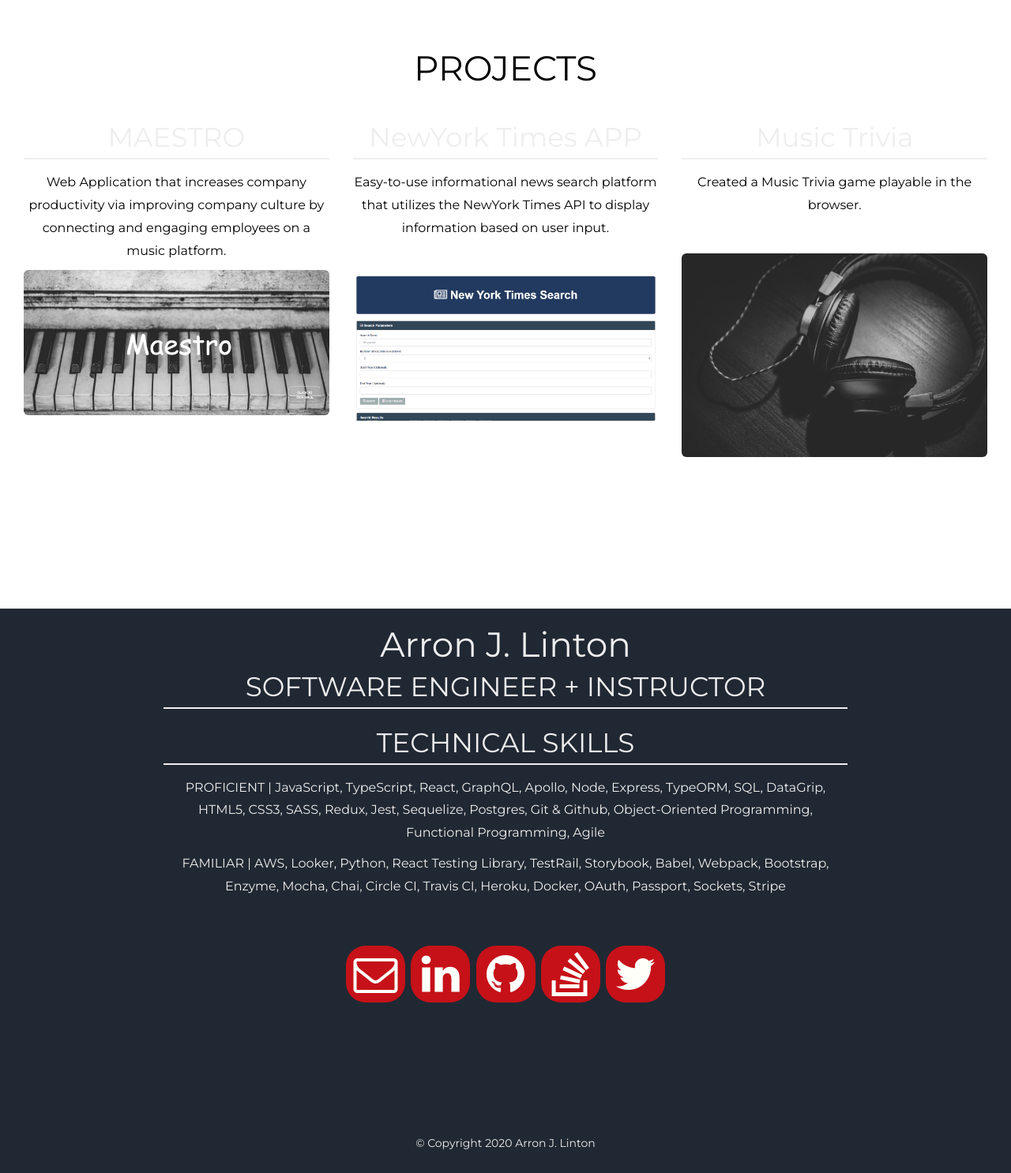
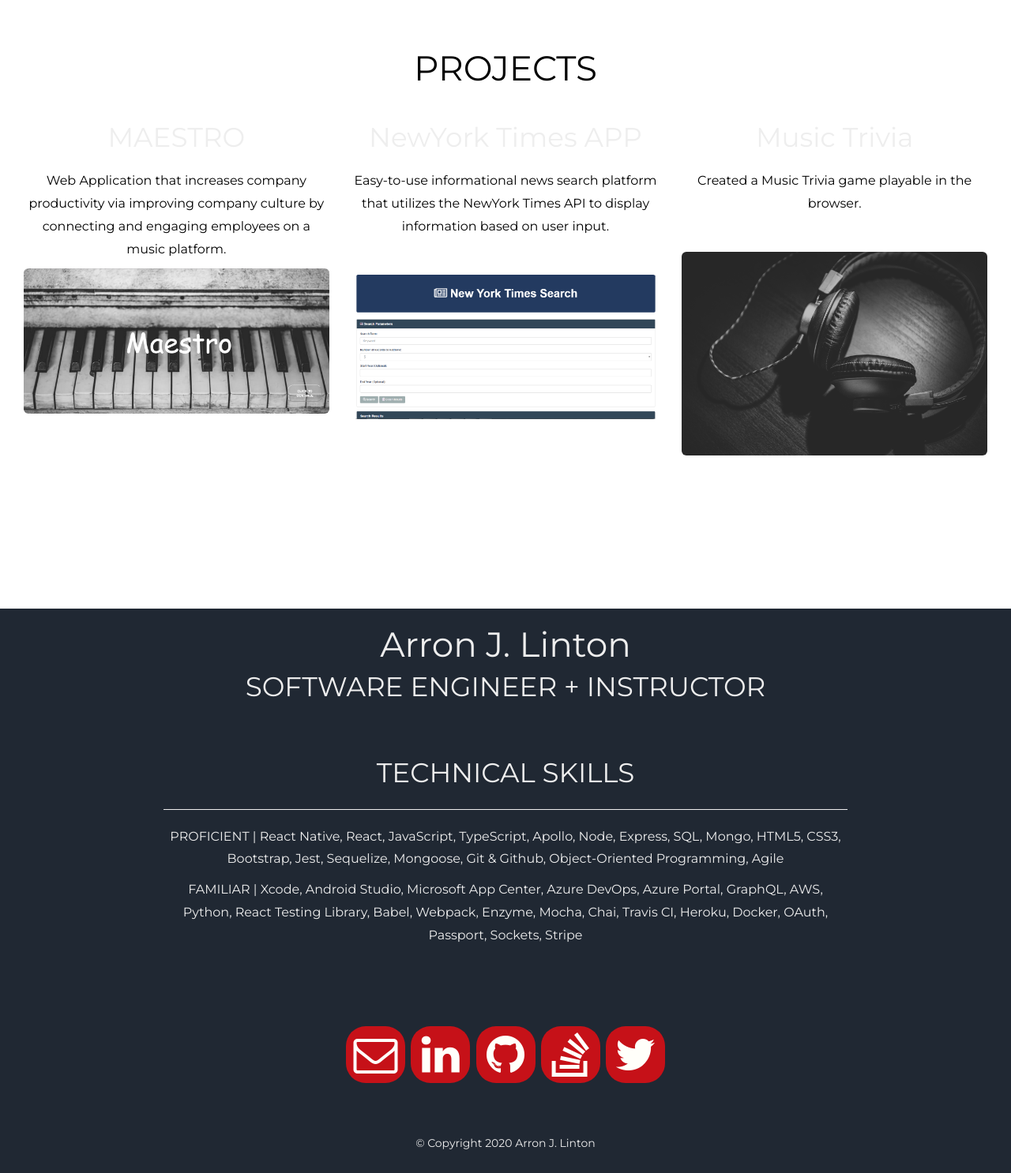
Before and after one commit to ArronJLinton/ArronJ-Linton, a PHP site: page / in a window 1280 px wide. Shown: the part 1949-3435 px from the top of the page at 79% size. Run offline with PHP 8.4, Linux system fonts and the light colour scheme; some libraries are stand-ins or nearby versions.

Commit message:
contact section updates

```diff
--- a/assets/css/style.css
+++ b/assets/css/style.css
@@ -31,8 +31,6 @@ body {
 
 .navbar {
   padding: 2% 5%;
-  /*    border: 0;*/
-  /*    border-radius: 0;*/
   margin-bottom: 0;
   font-size: 12px;
   letter-spacing: 5px;
@@ -57,7 +55,6 @@ body {
 
 /*First Container Text*/
 #front-caption {
-
   margin-top: 15%;
   text-align: center;
   font-style: italic;
@@ -122,28 +119,14 @@ body {
 }
 
 #skills {
-    margin: 0 auto;
-  }
-
-/*Connect With Me Sidebar*/
-#connect {
-  max-width: 400px;
-  margin-right: 50px;
-  float: right;
-  width: 100%;
-  background: #fff;
-  padding: 30px;
-  border: 1px solid #ddd;
-  margin-bottom: 20px;
+  margin: 40px auto;
 }
 
 h3, #connect h3, #contact p {
   color: #eeeeee;
-
 }
 
 h4, #connect h4 {
-  border-bottom: 2px solid #eee;
   margin-bottom: 15px;
   line-height: 22px;
   color: #eeeeee;
@@ -154,39 +137,25 @@ h4 {
 }
 
 /* SOCIAL MEDIA ICONS */
-.social {
-  height: 75px;
-  width: 75px;
-  margin-top: 8px;
-  margin-right: 10px;
-}
-
 .social:last-child {
   margin-right: 0;
 }
 
 /* body {  margin:0 auto; max-width:940px;} */
 
-#swdicons a {
-
+#social a {
   color: #fffffa;
   background-color: #c61118;
-
   display: inline-block;
-
   font-size: 56px;
-
   border-radius:25px;
-
   height: auto;
   text-align:center;
-
   padding:8px;
   line-height: 56px;
   width: 75px;
   margin: 0 1px 6px;
   margin-top: 50px;
-
 }
 
 footer {
@@ -195,13 +164,13 @@ footer {
   color: white;
   padding: 25px;
   width: 100%;
-
 }
 
 .copyright {
   color:#eeeeee;
   font-size: 14px;
 }
+
 /*Media Screen Tags*/
 @media screen and (max-width: 980px) {
 
--- a/index.html
+++ b/index.html
@@ -143,12 +143,13 @@
 
   <div id="skills" class="container">
     <h4>TECHNICAL SKILLS</h4>
-    <p>PROFICIENT | JavaScript, TypeScript, React, GraphQL, Apollo, Node, Express, TypeORM, SQL, DataGrip, HTML5, CSS3, SASS, Redux, Jest, Sequelize, Postgres, Git & Github, Object-Oriented Programming, Functional Programming, Agile</p>
-    <p>FAMILIAR | AWS, Looker, Python, React Testing Library, TestRail, Storybook, Babel, Webpack, Bootstrap, Enzyme, Mocha, Chai, Circle CI, Travis CI, Heroku, Docker, OAuth, Passport, Sockets, Stripe</p>
+    <hr>
+    <p>PROFICIENT | React Native, React, JavaScript, TypeScript, Apollo, Node, Express, SQL, Mongo, HTML5, CSS3, Bootstrap, Jest, Sequelize, Mongoose, Git & Github, Object-Oriented Programming, Agile</p>
+    <p>FAMILIAR | Xcode, Android Studio, Microsoft App Center, Azure DevOps, Azure Portal, GraphQL, AWS, Python, React Testing Library, Babel, Webpack, Enzyme, Mocha, Chai, Travis CI, Heroku, Docker, OAuth, Passport, Sockets, Stripe</p>
   </div>
 
   <!-- SOCIAL MEDIA ICONS -->
-  <div id="swdicons" align="center">
+  <div id="social" align="center">
     <a href="https://www.facebook.com/seowebsitedesigning" title="email" target="_blank" ><i class="fa fa-envelope-o"></i></a>
     <a href="https://www.linkedin.com/company/seo-website-designing" title="Linkedin" target="_blank" ><i class="fa fa-linkedin"></i></a>
     <a href="https://www.facebook.com/seowebsitedesigning" title="Github" target="_blank" ><i class="fa fa-github"></i></a>
```
Lines whose indentation alone changed are shown as unchanged.
